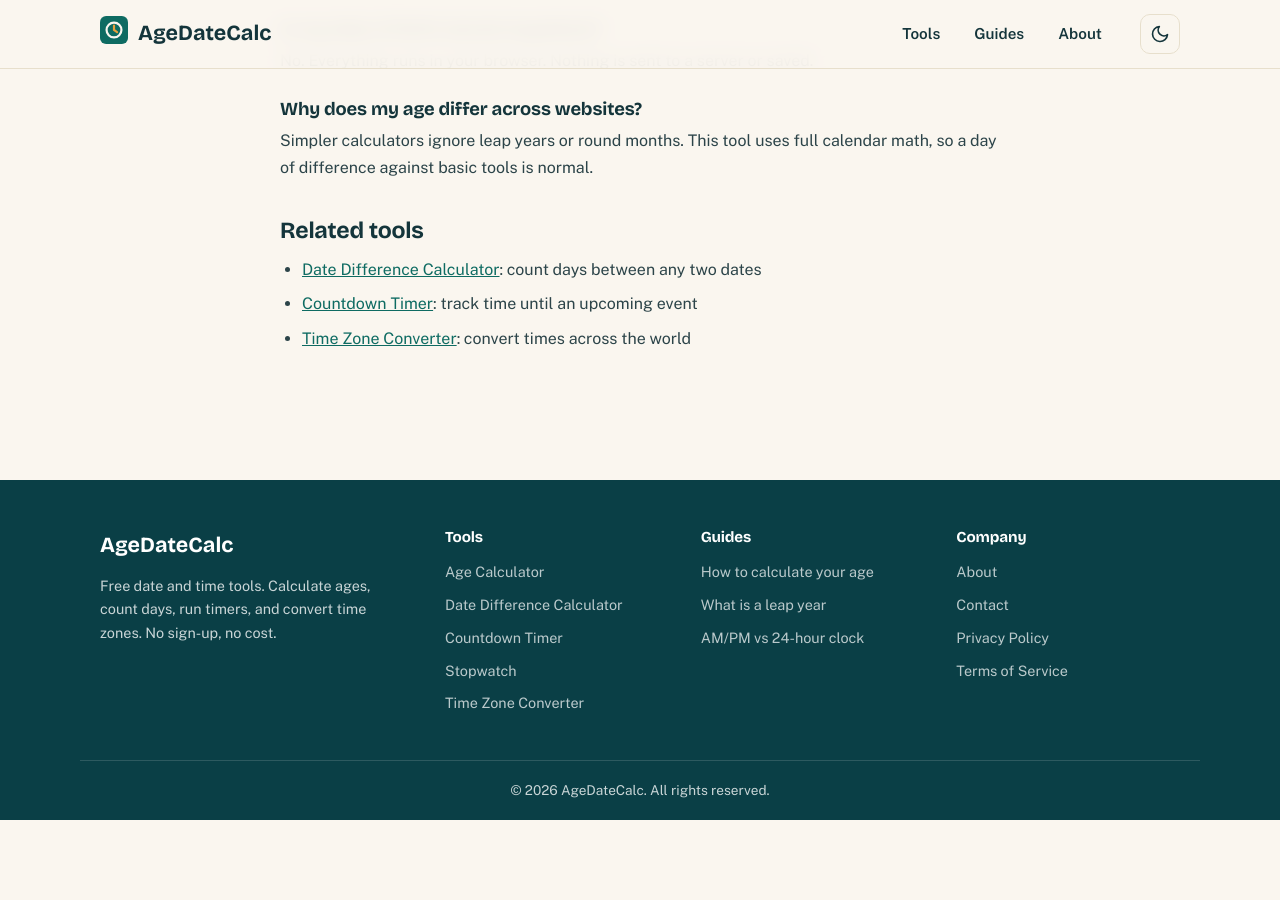
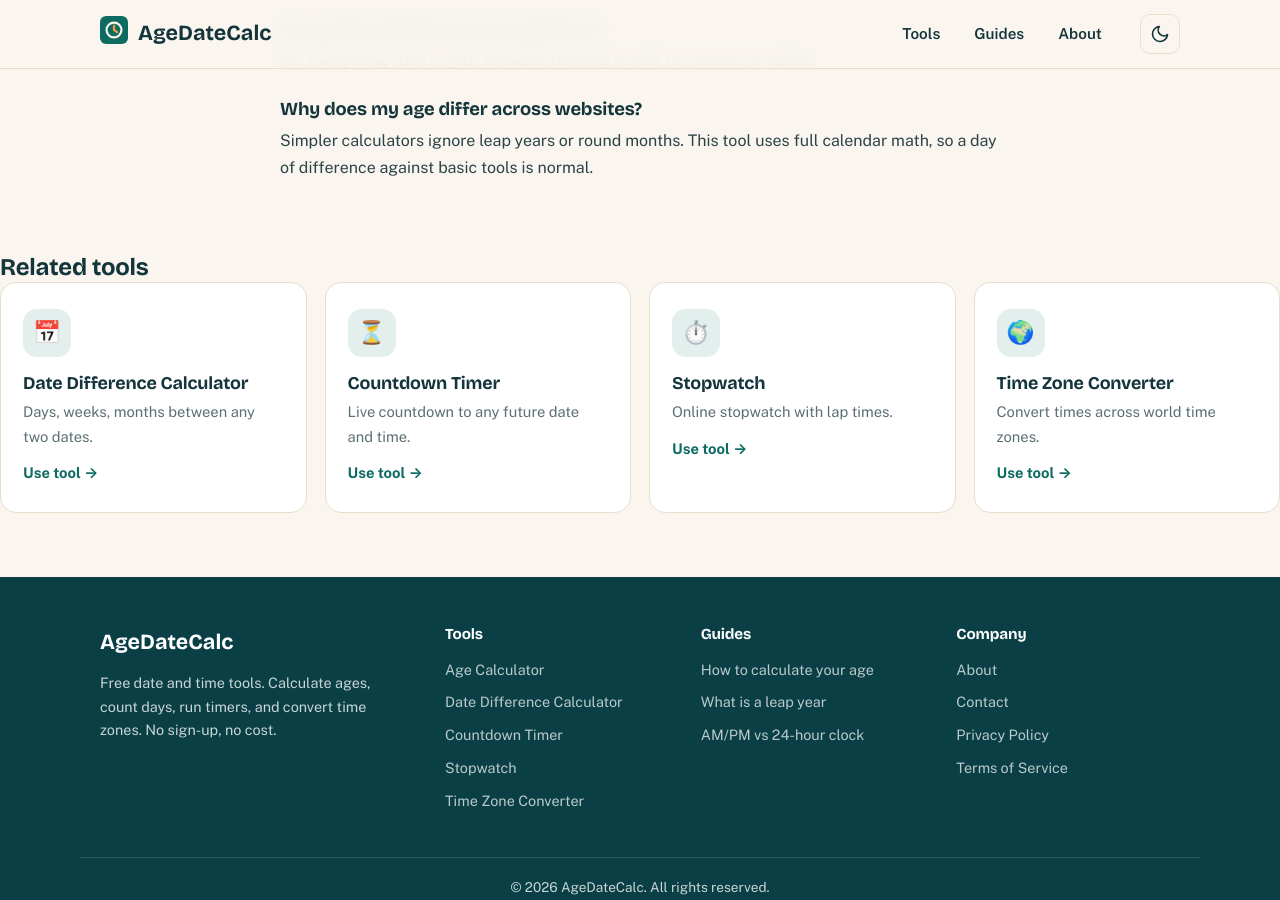
Before and after one commit to zaidmeo09-dhangal/agedatecalc, a Jekyll site: the page built from age-calculator.md, in a window 1280 px wide and 900 px high, scrolled down 2979 px. Built offline with Jekyll 4.4.1, drawn with Linux system fonts in a browser that asks for light colours; before the commit the page ends 3799 px from its top, so only the background shows below that.

Commit message:
Related tools as card widgets (match homepage design)

```diff
--- a/age-calculator.md
+++ b/age-calculator.md
@@ -161,12 +161,34 @@ No. Everything runs in your browser. Nothing is sent to a server or saved.
 
 Simpler calculators ignore leap years or round months. This tool uses full calendar math, so a day of difference against basic tools is normal.
 
-## Related tools
+</div>
 
-- [Date Difference Calculator]({{ '/date-difference-calculator/' | relative_url }}): count days between any two dates
-- [Countdown Timer]({{ '/countdown-timer/' | relative_url }}): track time until an upcoming event
-- [Time Zone Converter]({{ '/time-zone-converter/' | relative_url }}): convert times across the world
-
+<h2 style="margin-top:8px">Related tools</h2>
+<div class="tools-grid">
+  <a class="tool-card" href="{{ '/date-difference-calculator/' | relative_url }}">
+    <div class="tool-icon">📅</div>
+    <h3>Date Difference Calculator</h3>
+    <p>Days, weeks, months between any two dates.</p>
+    <span class="go">Use tool &rarr;</span>
+  </a>
+  <a class="tool-card" href="{{ '/countdown-timer/' | relative_url }}">
+    <div class="tool-icon">⏳</div>
+    <h3>Countdown Timer</h3>
+    <p>Live countdown to any future date and time.</p>
+    <span class="go">Use tool &rarr;</span>
+  </a>
+  <a class="tool-card" href="{{ '/stopwatch/' | relative_url }}">
+    <div class="tool-icon">⏱️</div>
+    <h3>Stopwatch</h3>
+    <p>Online stopwatch with lap times.</p>
+    <span class="go">Use tool &rarr;</span>
+  </a>
+  <a class="tool-card" href="{{ '/time-zone-converter/' | relative_url }}">
+    <div class="tool-icon">🌍</div>
+    <h3>Time Zone Converter</h3>
+    <p>Convert times across world time zones.</p>
+    <span class="go">Use tool &rarr;</span>
+  </a>
 </div>
 
 <script>
```
